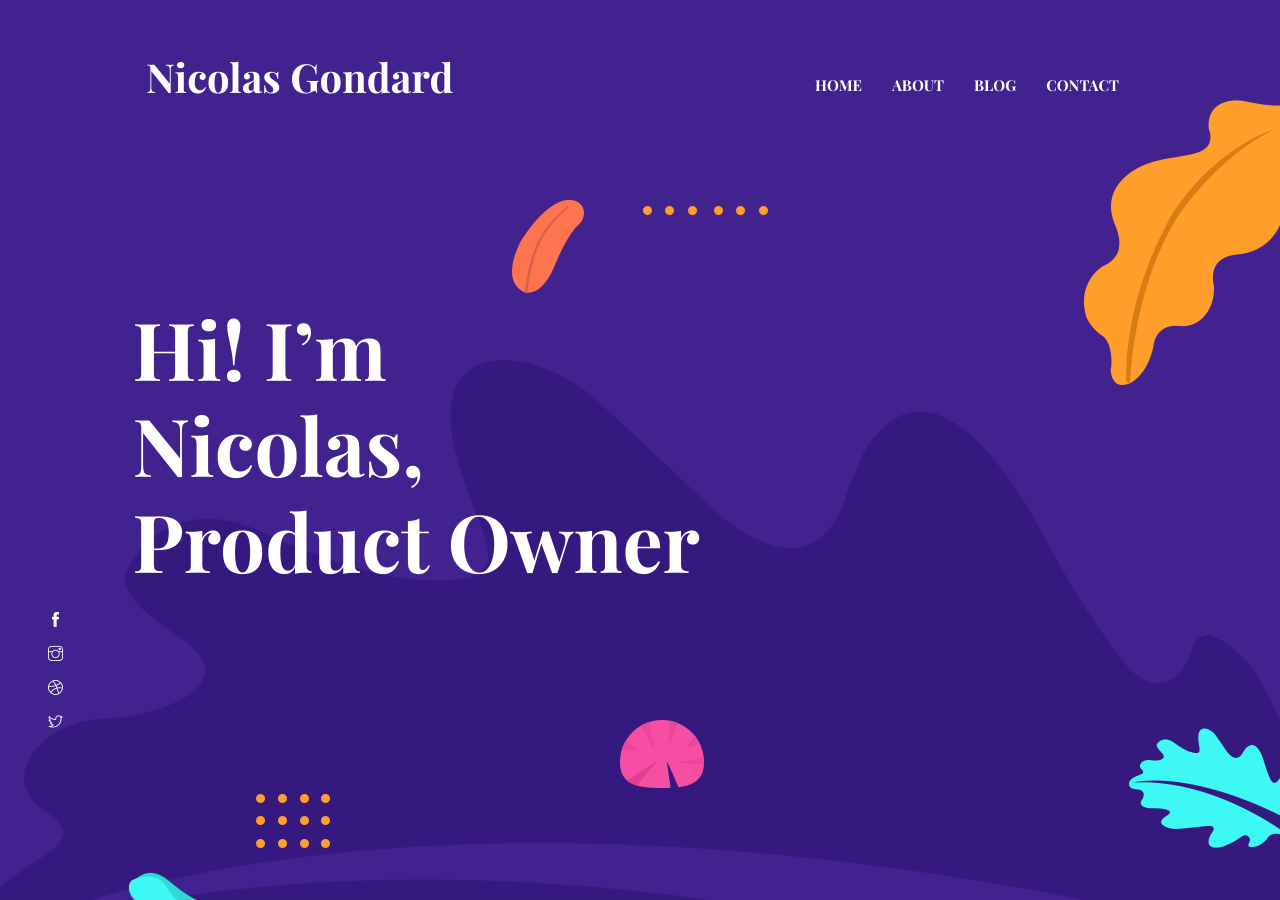
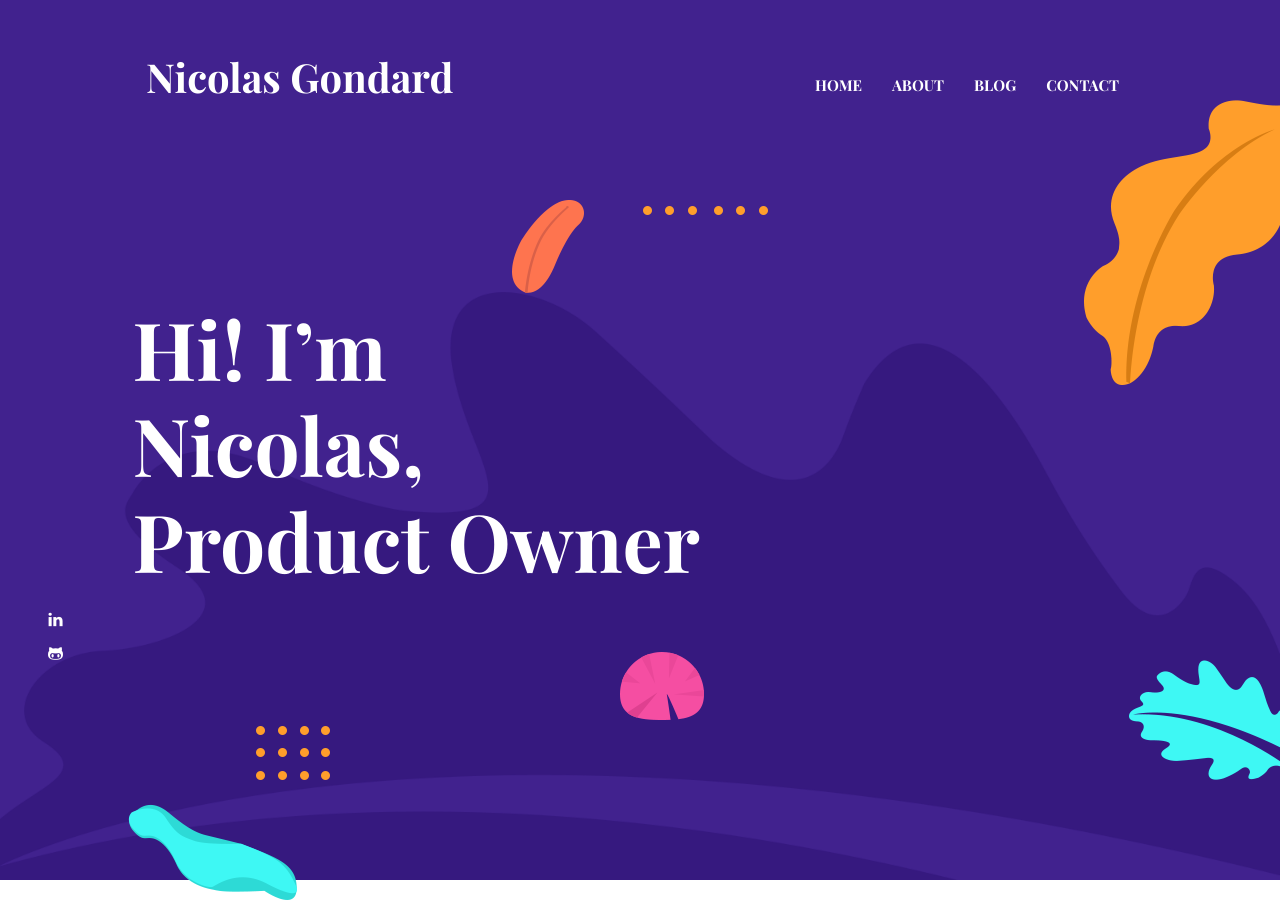
Before and after one commit to ngondard/ngondard.github.io, a Jekyll site: the page built from index.html, in a window 1280 px wide and 900 px high. Built offline with Jekyll 4.4.1, drawn with Linux system fonts in a browser that asks for light colours.

Commit message:
Update social and fix contact address
Settings updates
- hero section: replace existing social icons with relevant ones
- contact session: revert at in mail address.

```diff
--- a/_data/settings.yml
+++ b/_data/settings.yml
@@ -41,11 +41,8 @@
   hero-title: Hi! I’m <br>Nicolas,<br> Product Owner
 
 social:
-- {icon: "ti-facebook", link: "#"}
-- {icon: "ti-instagram", link: "#"}
-- {icon: "ti-dribbble", link: "#"}
-- {icon: "ti-twitter", link: "#"}
-
+- {icon: "ti-linkedin", link: "https://www.linkedin.com/in/ngondard/"}
+- {icon: "ti-github", link: "https://github.com/ngondard"}
 
 #-------------------------------
 # About (Section and Page)
@@ -170,4 +167,4 @@
 # Contact Section
 
 contact-title: Contact Info
-contact-email: Nicolas.gondard At mines-nancy.org
+contact-email: nicolas.gondard@mines-nancy.org
```
